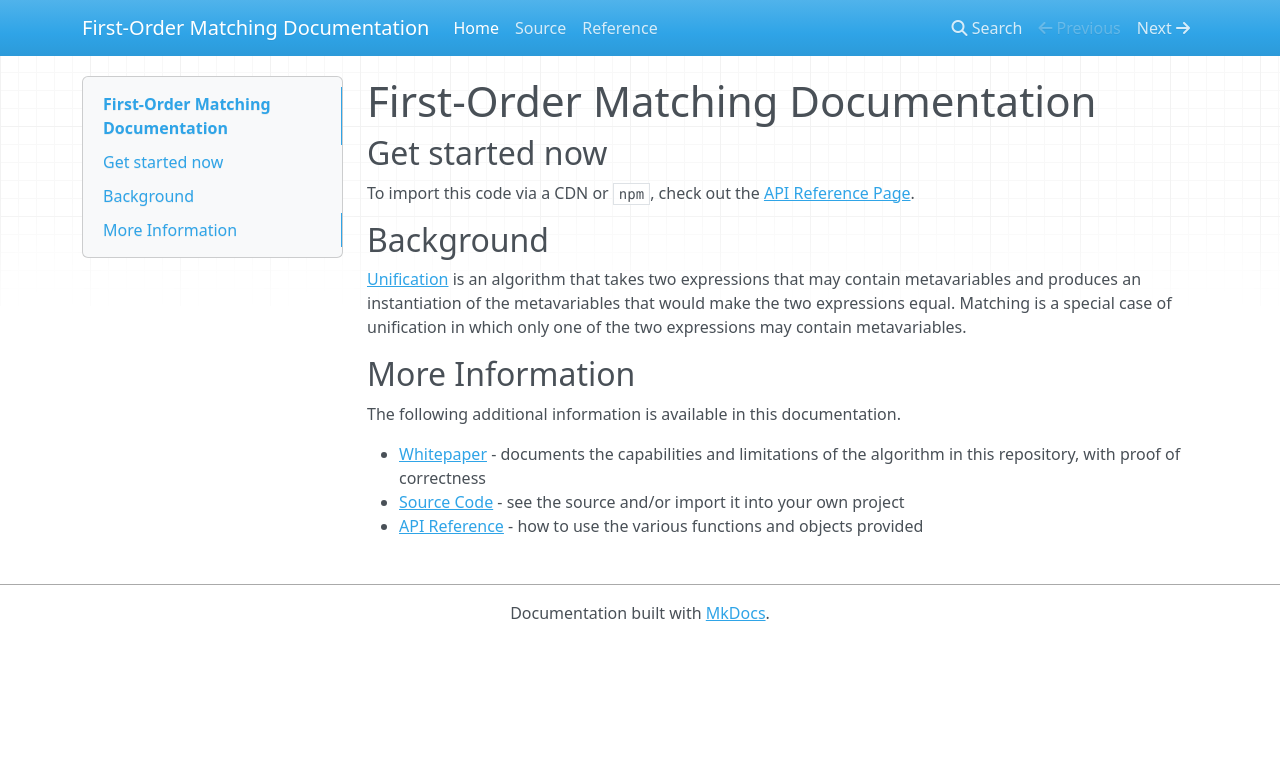
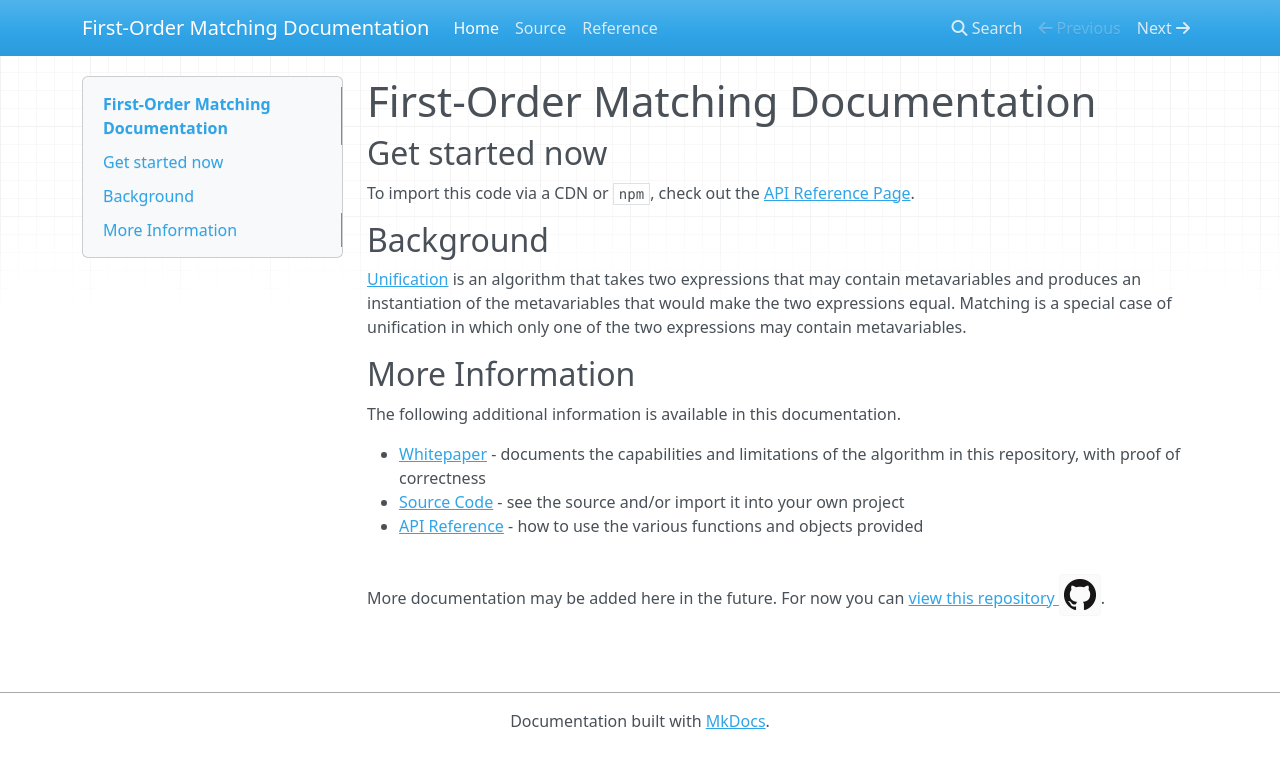
Before and after one commit to lurchmath/first-order-matching, an MkDocs documentation site: the page built from docs/index.md, in a window 1280 px wide. Shown: the top 768 px of the page. Built offline with MkDocs 1.6.1, drawn with Linux system fonts in a browser that asks for light colours; nearby versions of some CDN libraries; old or Windows-style settings are respelled for this version of MkDocs.

Commit message:
Adding our repo link

```diff
--- a/docs/index.md
+++ b/docs/index.md
@@ -23,3 +23,5 @@ The following additional information is available in this documentation.
    own project
  * [API Reference](api-reference.md) - how to use the various functions and
    objects provided
+
+More documentation may be added here in the future. For now you can [view this repository ![github](img/GitHub-Mark-32px.png)](https://github.com/lurchmath/first-order-matching).
```
Also changed, not shown: docs/img/GitHub-Mark-32px.png (added), site/img/GitHub-Mark-32px.png (added), site/index.html, site/mkdocs/search_index.json.
